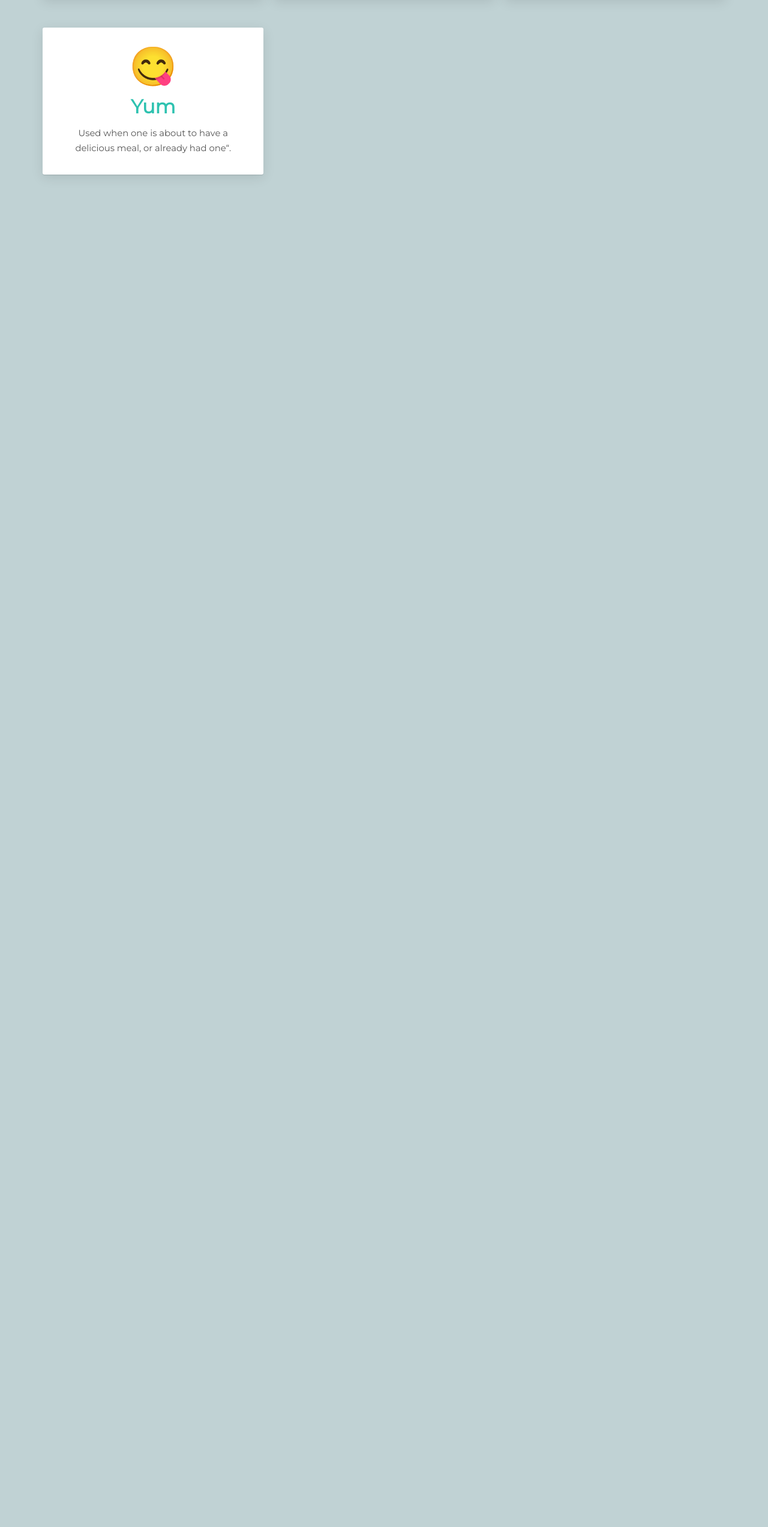
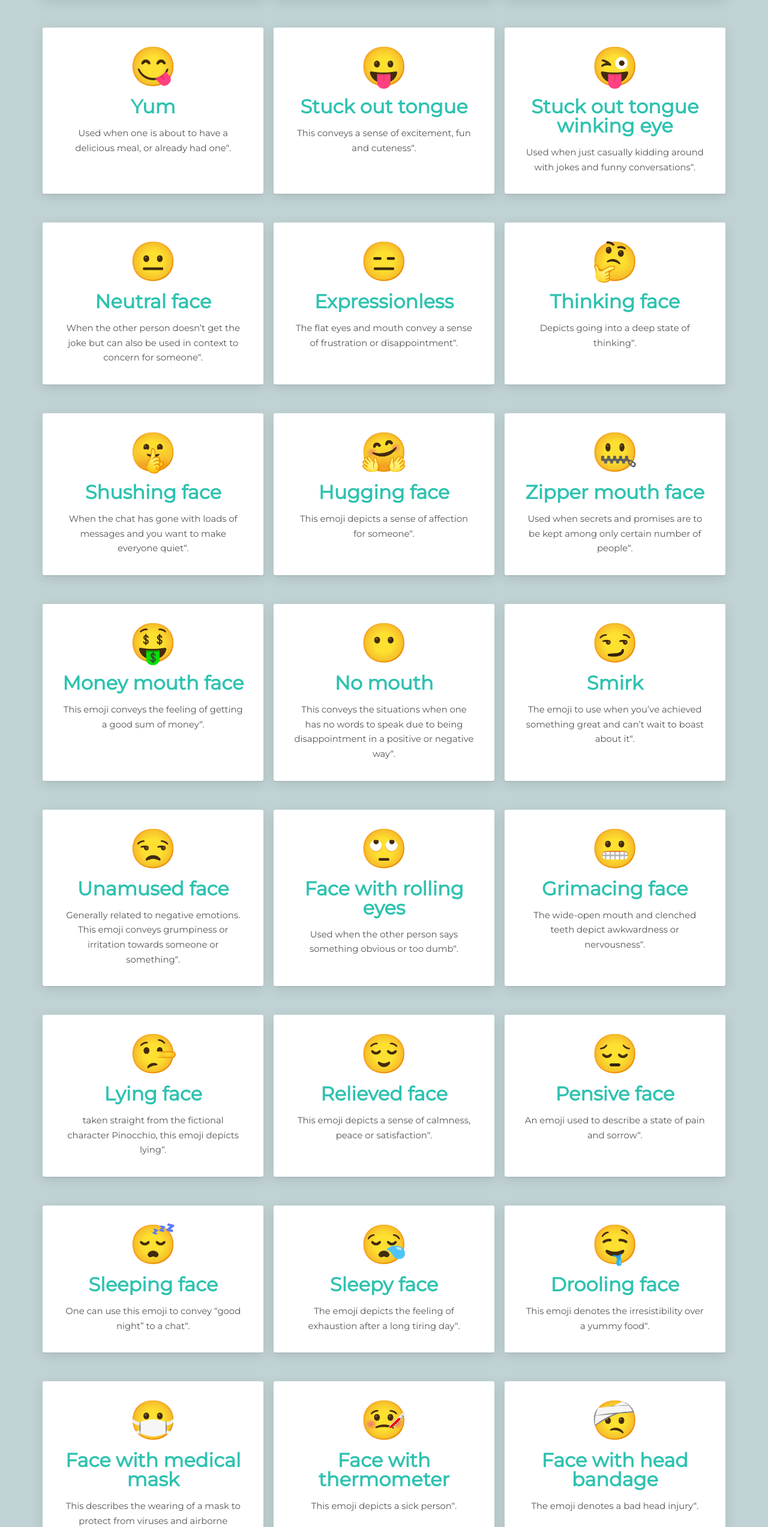
Before and after one commit to rahulyadav6/Emoji-Pedia-App, a React (Vite) app: page / in a window 1280 px wide. Shown: the part 1905-4451 px from the top of the page at 60% size. Before the commit the page ends 2300 px from the top, so only its background shows below. Built offline with nearby package versions, Linux system fonts and the light colour scheme.

Commit message:
Add more data to empkipedia array

```diff
--- a/emojiPedia.js
+++ b/emojiPedia.js
@@ -111,6 +111,174 @@ const emojipedia = [
         meaning:
           "Used when one is about to have a delicious meal, or already had one“."
     },
+    {
+        id: 17,
+        emoji: "😛",
+        name: "Stuck out tongue",
+        meaning:
+          "This conveys a sense of excitement, fun and cuteness“."
+    },
+    {
+        id: 18,
+        emoji: "😜",
+        name: "Stuck out tongue winking eye",
+        meaning:
+          "Used when just casually kidding around with jokes and funny conversations“."
+    },
+    {
+        id: 19,
+        emoji: "😐️",
+        name: "Neutral face",
+        meaning:
+          "When the other person doesn’t get the joke but can also be used in context to concern for someone“."
+    },
+    {
+        id: 20,
+        emoji: "😑",
+        name: "Expressionless",
+        meaning:
+          "The flat eyes and mouth convey a sense of frustration or disappointment“."
+    },
+    {
+        id: 21,
+        emoji: "🤔",
+        name: "Thinking face",
+        meaning:
+          "Depicts going into a deep state of thinking“."
+    },
+    {
+        id: 22,
+        emoji: "🤫",
+        name: "Shushing face",
+        meaning:
+          "When the chat has gone with loads of messages and you want to make everyone quiet“."
+    },
+    {
+        id: 23,
+        emoji: "🤗",
+        name: "Hugging face",
+        meaning:
+          "This emoji depicts a sense of affection for someone“."
+    },
+    {
+        id: 24,
+        emoji: "🤐",
+        name: "Zipper mouth face",
+        meaning:
+          "Used when secrets and promises are to be kept among only certain number of people“."
+    },
+    {
+        id: 25,
+        emoji: "🤑",
+        name: "Money mouth face",
+        meaning:
+          "This emoji conveys the feeling of getting a good sum of money“."
+    },
+    {
+        id: 26,
+        emoji: "😶",
+        name: "No mouth",
+        meaning:
+          "This conveys the situations when one has no words to speak due to being disappointment in a positive or negative way“."
+    },
+    {
+        id: 27,
+        emoji: "😏",
+        name: "Smirk",
+        meaning:
+          "The emoji to use when you’ve achieved something great and can’t wait to boast about it“."
+    },
+    {
+        id: 28,
+        emoji: "😒",
+        name: "Unamused face",
+        meaning:
+          "Generally related to negative emotions. This emoji conveys grumpiness or irritation towards someone or something“."
+    },
+    {
+        id: 29,
+        emoji: "🙄",
+        name: "Face with rolling eyes",
+        meaning:
+          "Used when the other person says something obvious or too dumb“."
+    },
+    {
+        id: 30,
+        emoji: "😬",
+        name: "Grimacing face",
+        meaning:
+          "The wide-open mouth and clenched teeth depict awkwardness or nervousness“."
+    },
+    {
+        id: 31,
+        emoji: "🤥",
+        name: "Lying face",
+        meaning:
+          "taken straight from the fictional character Pinocchio, this emoji depicts lying“."
+    },
+    {
+        id: 32,
+        emoji: "😌",
+        name: "Relieved face",
+        meaning:
+          "This emoji depicts a sense of calmness, peace or satisfaction“."
+    },
+    {
+        id: 33,
+        emoji: "😔",
+        name: "Pensive face",
+        meaning:
+          "An emoji used to describe a state of pain and sorrow“."
+    },
+    {
+        id: 34,
+        emoji: "😴",
+        name: "Sleeping face",
+        meaning:
+          "One can use this emoji to convey “good night” to a chat“."
+    },
+    {
+        id: 35,
+        emoji: "😪",
+        name: "Sleepy face",
+        meaning:
+          "The emoji depicts the feeling of exhaustion after a long tiring day“."
+    },
+    {
+        id: 36,
+        emoji: "🤤",
+        name: "Drooling face",
+        meaning:
+          "This emoji denotes the irresistibility over a yummy food“."
+    },
+    {
+        id: 37,
+        emoji: "😷",
+        name: "Face with medical mask",
+        meaning:
+          "This describes the wearing of a mask to protect from viruses and airborne diseases“."
+    },
+    {
+        id: 38,
+        emoji: "🤒",
+        name: "Face with thermometer",
+        meaning:
+          "This emoji depicts a sick person“."
+    },
+    {
+        id: 39,
+        emoji: "🤕",
+        name: "Face with head bandage",
+        meaning:
+          "The emoji denotes a bad head injury“."
+    },
+    {
+        id: 40,
+        emoji: "🤢",
+        name: "Nauseated Face",
+        meaning:
+          "The face depicting ‘about to throw up’“."
+    },
   ];
 
   export default emojipedia;
```
